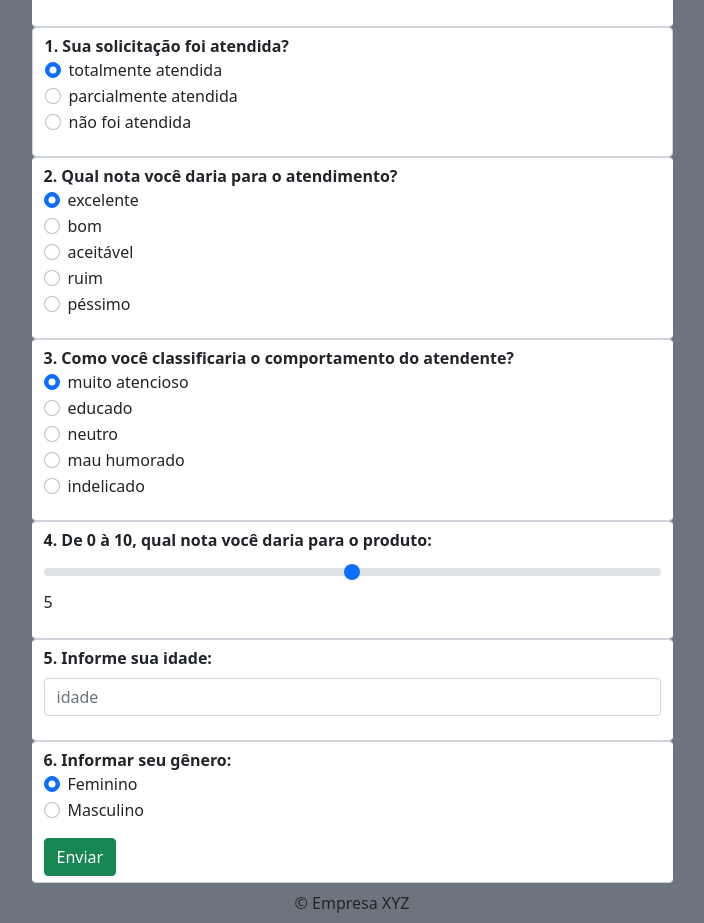
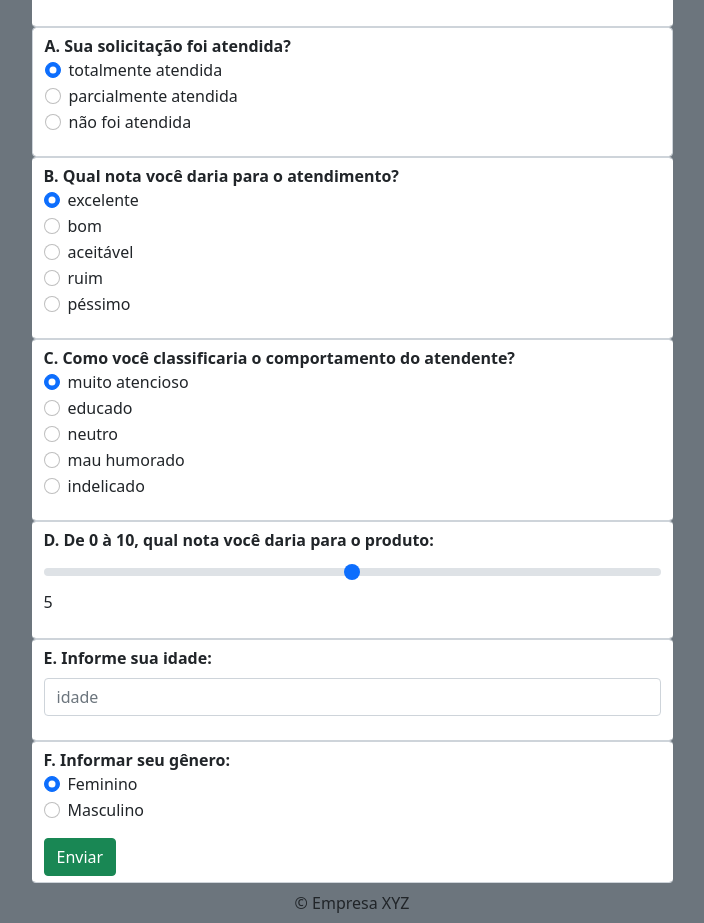
Before and after one commit to emanuellyogg/pesquisa-satisfacao-node, a website: page view/index.html in a window 1280 px wide. Shown: the part 176-1099 px from the top of the page, without its empty margins (288-992 px from the left). Drawn offline with nearby package versions, Linux system fonts and the light colour scheme.

Commit message:
refactor: alterado identificação das questões de pesquisa, de número para letras

```diff
--- a/view/index.html
+++ b/view/index.html
@@ -26,7 +26,7 @@
         </div>
 
         <div class="form-control">
-          <span for="solAtend" class="fw-bold">1. Sua solicitação foi atendida?</span>
+          <span for="solAtend" class="fw-bold">A. Sua solicitação foi atendida?</span>
 
           <div class="form-check ">
             <input type="radio" class="form-check-input" id="solAtend3" name="solAtend" checked>
@@ -45,7 +45,7 @@
         </div>
 
         <div class="form-control border-end-0 border-start-0">
-          <span for="notaAtend" class="fw-bold">2. Qual nota você daria para o atendimento?</span>
+          <span for="notaAtend" class="fw-bold">B. Qual nota você daria para o atendimento?</span>
 
           <div class="form-check ">
             <input type="radio" class="form-check-input" id="notaAtend5" name="notaAtend" checked>
@@ -74,7 +74,7 @@
         </div>
 
         <div class="form-control border-end-0 border-start-0">
-          <span for="compAtend" class="fw-bold">3. Como você classificaria o comportamento do atendente?</span>
+          <span for="compAtend" class="fw-bold">C. Como você classificaria o comportamento do atendente?</span>
 
           <div class="form-check ">
             <input type="radio" class="form-check-input" id="compAtend5" name="compAtend" checked>
@@ -103,18 +103,18 @@
         </div>
 
         <div class="form-control pb-4 border-end-0 border-start-0">
-          <label for="idRange" class="form-label fw-bold">4. De 0 à 10, qual nota você daria para o produto:</label>
+          <label for="idRange" class="form-label fw-bold">D. De 0 à 10, qual nota você daria para o produto:</label>
           <input type="range" class="form-range" id="idRange" name="nmRange" min="0" max="10" value="5">
           <output name="nmOut" for="idRange">5</output>
         </div>
 
         <div class="form-control pb-4 border-end-0 border-start-0">
-          <label for="age" class="form-label fw-bold">5. Informe sua idade: </label>
+          <label for="age" class="form-label fw-bold">E. Informe sua idade: </label>
           <input type="number" class="form-control" id="age" name="age" placeholder="idade">
         </div>
 
         <div class="form-control border-end-0 border-start-0">
-          <span for="gender" class="fw-bold">6. Informar seu gênero: </span>
+          <span for="gender" class="fw-bold">F. Informar seu gênero: </span>
 
           <div class="form-check ">
             <input type="radio" class="form-check-input" id="idRadio2" name="gender" checked>
```
